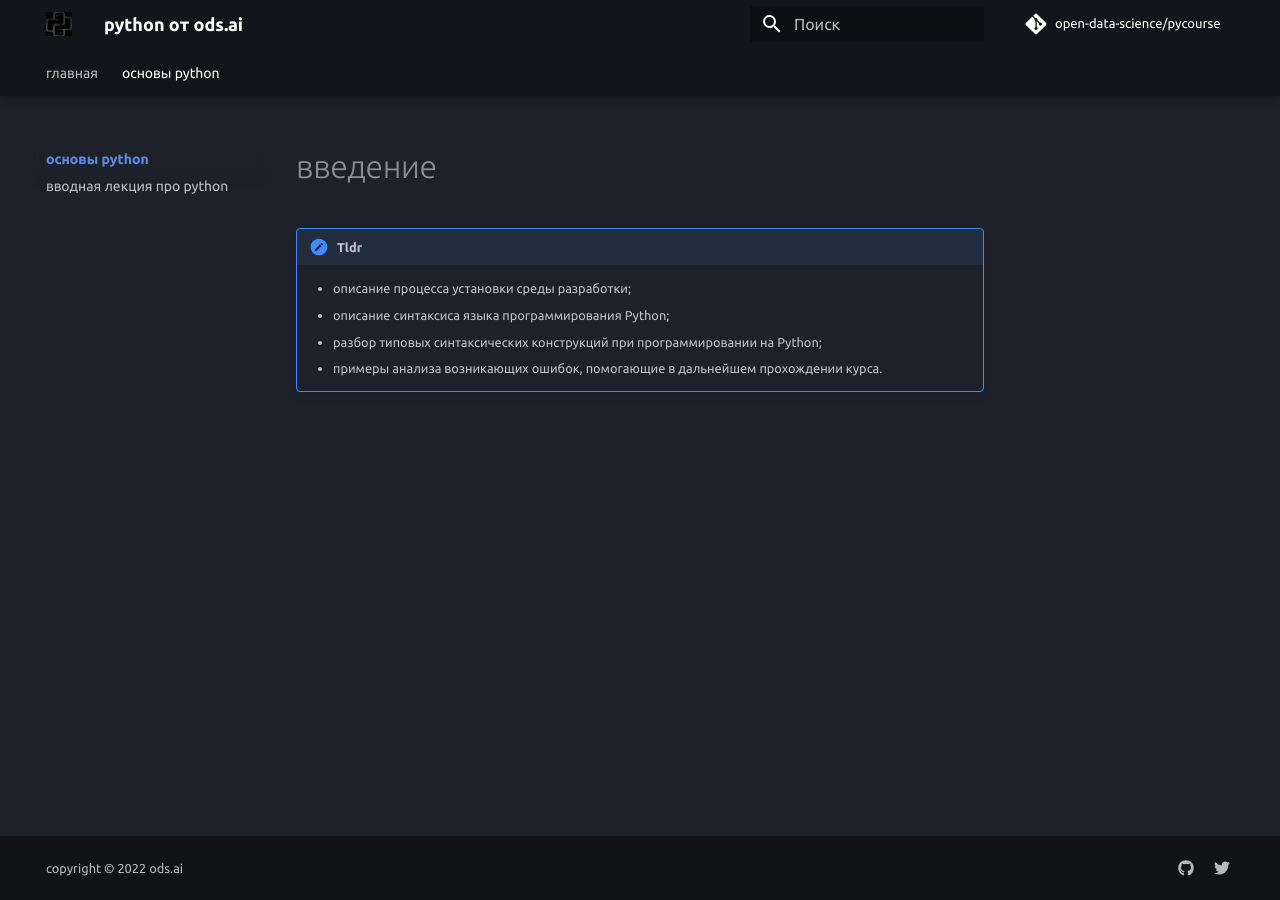
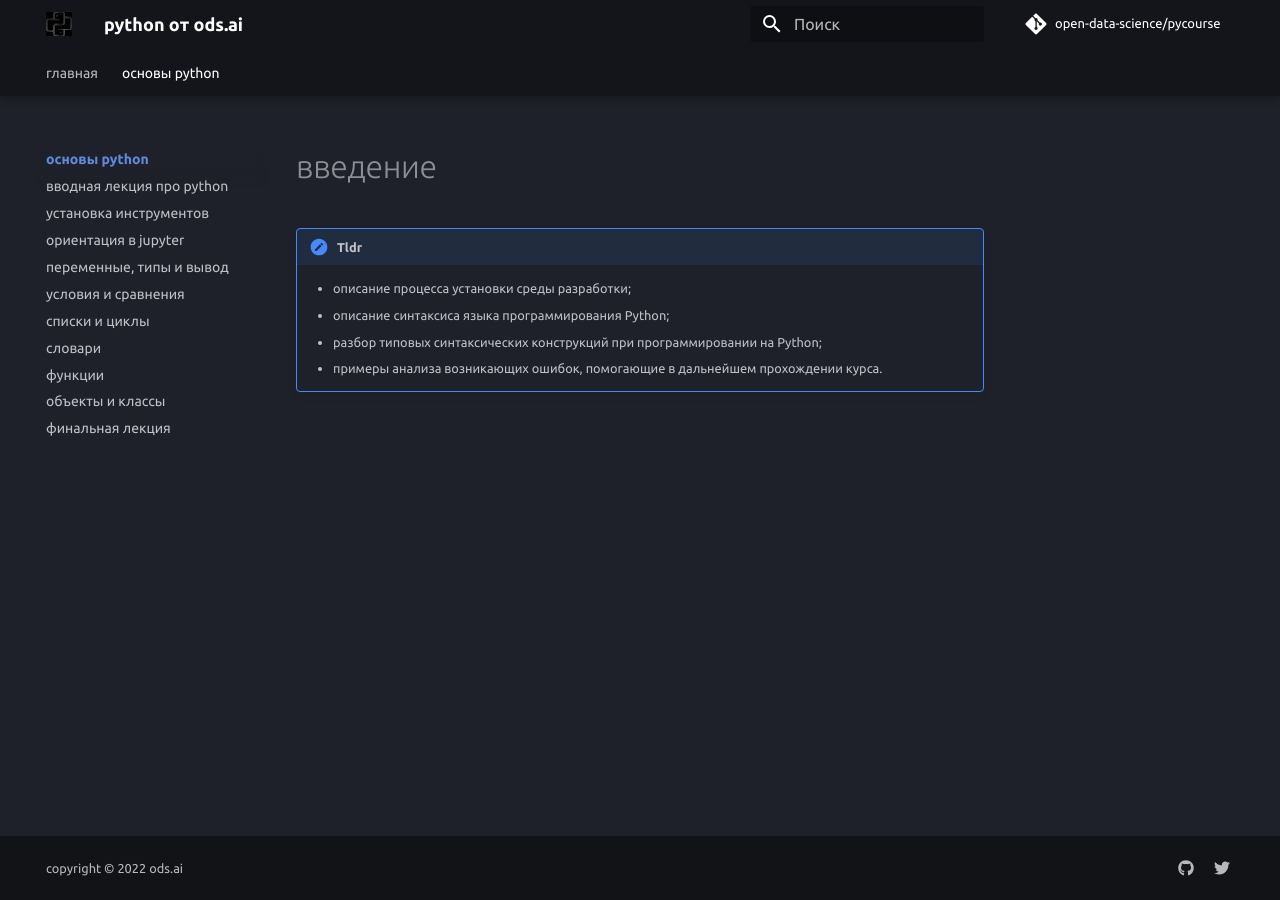
Before and after one commit to open-data-science/pycourse, an MkDocs documentation site: the page built from docs/base/index.md, in a window 1280 px wide. Built offline with MkDocs 1.6.1 and Material for MkDocs 9.7.7, drawn with Linux system fonts in a browser that asks for light colours; comment, search, counter and statistics services are not loaded.

Commit message:
add empty base lectures

```diff
--- a/mkdocs.yml
+++ b/mkdocs.yml
@@ -128,3 +128,12 @@ nav:
   - основы python:
     - base/index.md
     - вводная лекция про python: base/intro.md
+    - установка инструментов: base/tools_install.md
+    - ориентация в jupyter: base/jupyter.md
+    - переменные, типы и вывод: base/variable_types_output.md
+    - условия и сравнения: base/conditional_comparison.md
+    - списки и циклы: base/list_loop.md
+    - словари: base/dictionary.md
+    - функции: base/functions.md
+    - объекты и классы: base/object_class_method.md
+    - финальная лекция: base/final.md
```
Also changed, not shown: docs/base/conditional_comparison.md (added, +5 -0 lines), docs/base/dictionary.md (added, +5 -0 lines), docs/base/final.md (added, +5 -0 lines), docs/base/functions.md (added, +5 -0 lines), docs/base/intro.md (+1 -1 lines), docs/base/jupyter.md (added, +5 -0 lines), docs/base/list_loop.md (added, +5 -0 lines), docs/base/object_class_method.md (added, +5 -0 lines), docs/base/tools_install.md (added, +5 -0 lines), docs/base/variable_types_output.md (added, +5 -0 lines).
